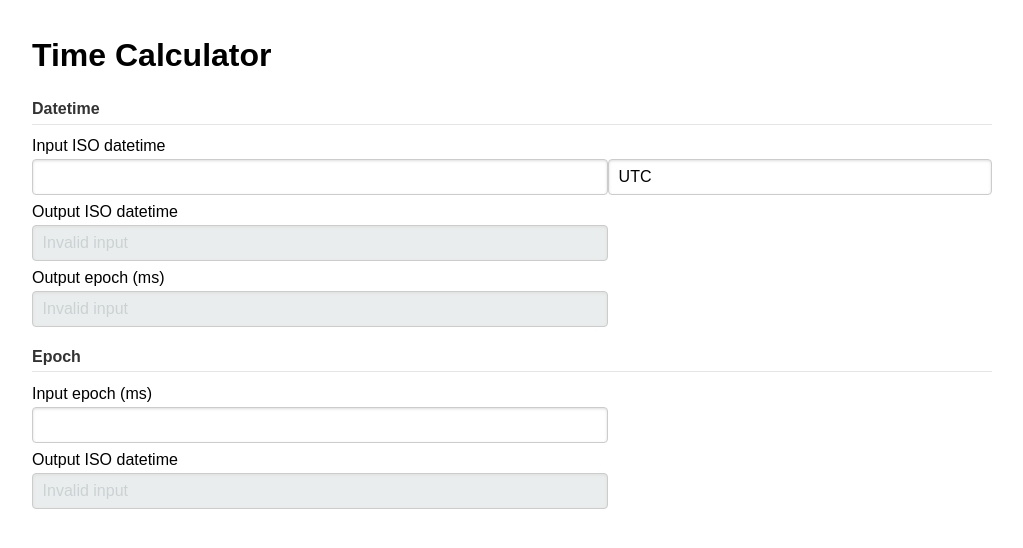
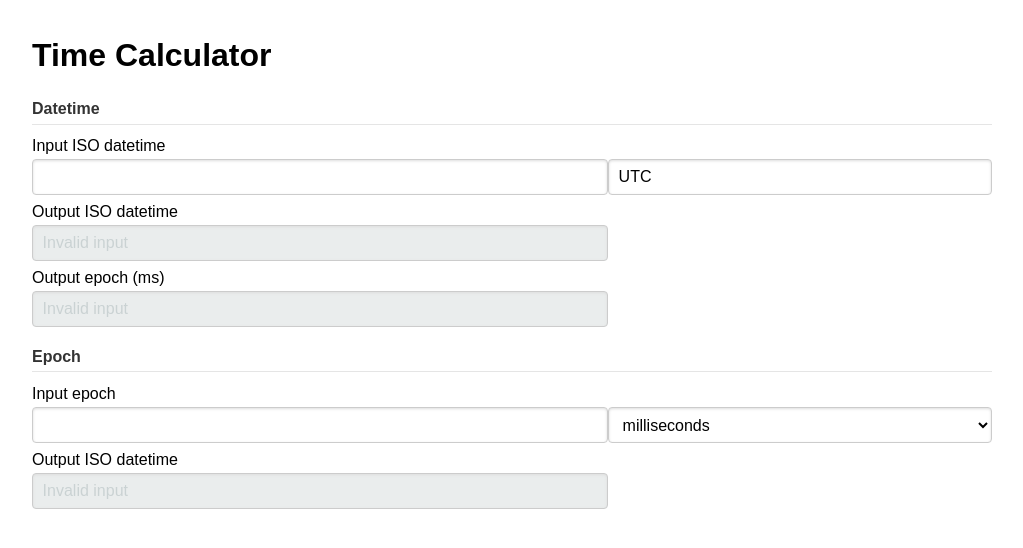
Before and after one commit to janmarthedal/time-calc, a Preact app: page / in a window 1280 px wide. Shown: the top 548 px of the page, without its empty margins (128-1151 px from the left). Built offline with nearby package versions, Linux system fonts and the light colour scheme.

Commit message:
Epoch unit ms or s

```diff
--- a/src/components/epoch-input.tsx
+++ b/src/components/epoch-input.tsx
@@ -1,27 +1,39 @@
-import { h, Component } from 'preact';
+import { h, Component, Fragment } from 'preact';
 import { DateTime } from 'luxon';
 
 export default class EpochInput extends Component<
 	{ onChange: (value: DateTime) => void },
-	{ text: string }
+	{ text: string, unit: string }
 > {
 	state = {
 		text: '',
+		unit: 'ms'
 	}
-	render({ onChange }, { text }) {
-		const updateState = (text: string) => {
+	render({ onChange }, { text, unit }) {
+		const updateState = (text: string, unit: string) => {
 			const e = Number.parseInt(text);
-			const dt = Number.isInteger(e) ? DateTime.fromMillis(e) : null;
+			const factor = unit === 's' ? 1000 : 1;
+			const dt = Number.isInteger(e) ? DateTime.fromMillis(e * factor) : null;
 			onChange(dt);
-			this.setState({ text });
+			this.setState({ text, unit });
 		}
 		return (
-			<input
-				class="pure-u-1 pure-u-md-3-5"
-				type="text"
-				value={text}
-				onInput={e => updateState((e.target as HTMLInputElement).value)}
-			/>
+			<Fragment>
+				<input
+					class="pure-u-1 pure-u-md-3-5"
+					type="text"
+					value={text}
+					onInput={e => updateState((e.target as HTMLInputElement).value, unit)}
+				/>
+				<select
+					class="pure-u-1 pure-u-md-2-5"
+					value={unit}
+					onChange={e => updateState(text, (e.target as HTMLSelectElement).value)}
+				>
+					<option value="ms">milliseconds</option>
+					<option value="s">seconds</option>
+				</select>
+			</Fragment>
 		);
 	}
 }
--- a/src/components/main-epoch.tsx
+++ b/src/components/main-epoch.tsx
@@ -10,7 +10,7 @@ export default class MainEpoch extends Component<{}, { datetime: DateTime }> {
 	render({}, { datetime }) {
 		return (
 			<Fragment>
-				<label class="pure-u-1">Input epoch (ms)</label>
+				<label class="pure-u-1">Input epoch</label>
 				<EpochInput onChange={dt => this.setState({ datetime: dt })} />
 				<label class="pure-u-1">Output ISO datetime</label>
 				<DateOutput datetime={ datetime } />
```
